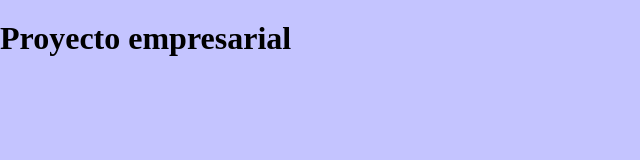
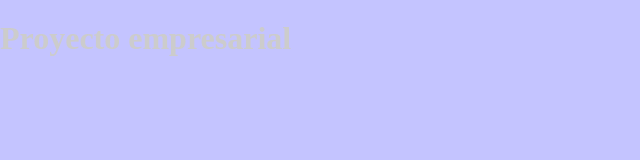
Before and after one commit to alexiscordoba/practica-git, a plain HTML site: page index.html in a window 1280 px wide. Shown: the whole page, without its empty margins (0-640 px from the left). Drawn offline with Linux system fonts and the light colour scheme.

Commit message:
Tamaño 400 y color de letra

```diff
--- a/css/estilos.css
+++ b/css/estilos.css
@@ -25,6 +25,8 @@ html {
 body {
   margin: 0;
   background-color: rgb(196, 196, 255);
+  font-weight: 400;
+  color: #ccc;
 }
 
 /**
```
